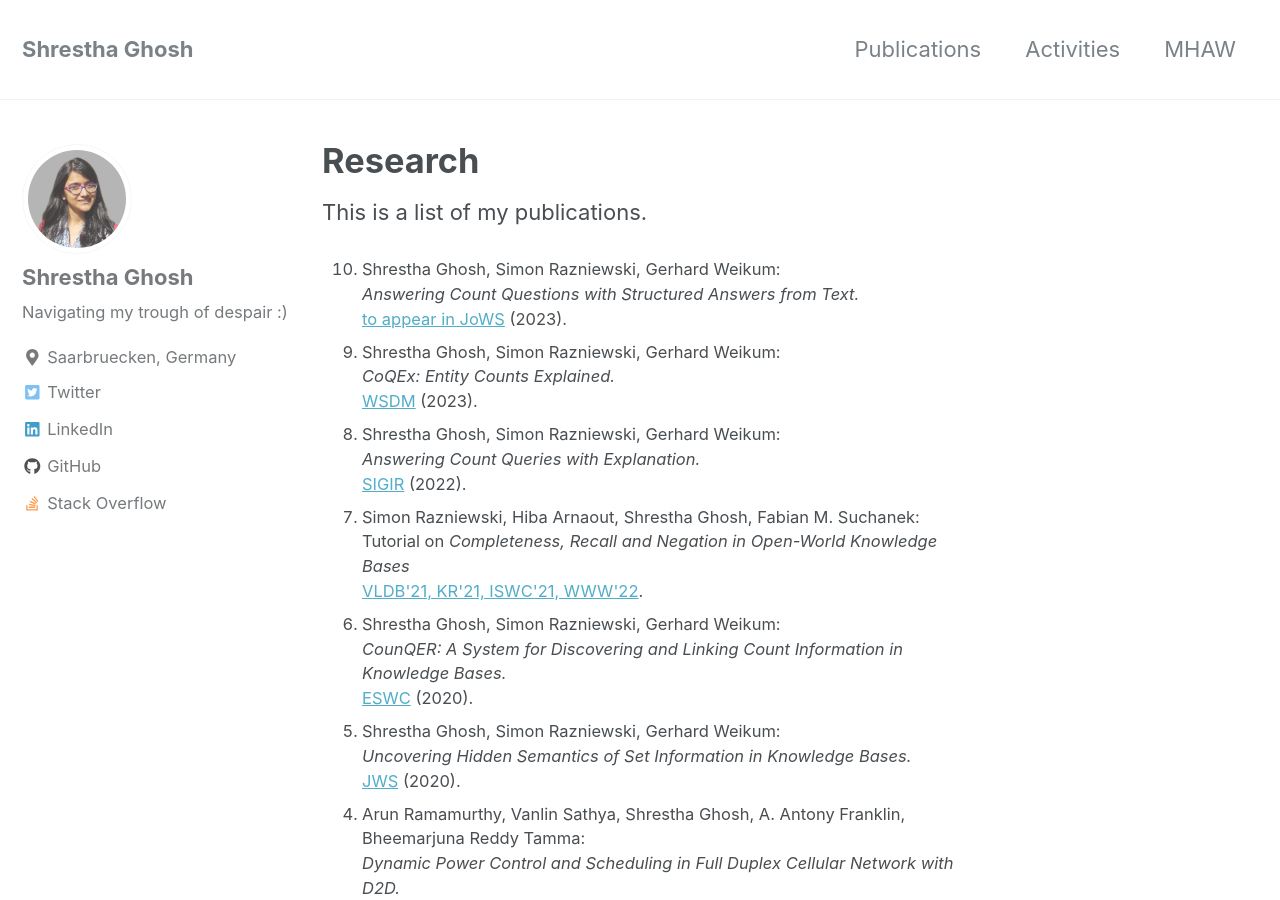
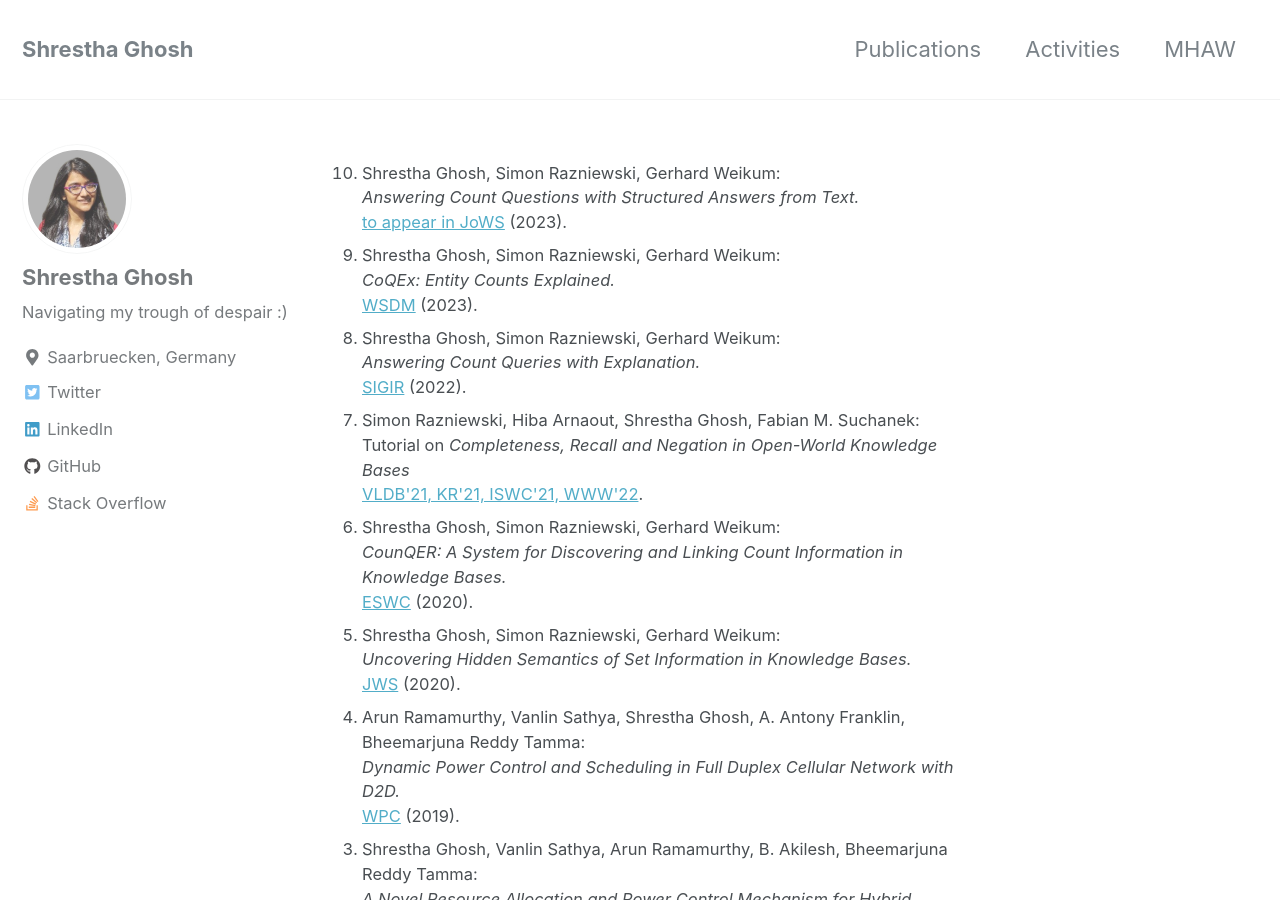
Before and after one commit to ghoshs/ghoshs.github.io, a Jekyll site: the page built from _pages/publications.md, in a window 1280 px wide and 900 px high. Built offline with Jekyll 4.4.1, drawn with Linux system fonts in a browser that asks for light colours; nearby versions of some CDN libraries.

Commit message:
minor fix

```diff
--- a/_pages/publications.md
+++ b/_pages/publications.md
@@ -1,10 +1,9 @@
 ---
 permalink: /publications/
-title: "Research"
+title:
 author_profile: true
 ---
 
-This is a list of my publications.
 <ol reversed class="small">
   <li>
     Shrestha Ghosh, Simon Razniewski, Gerhard Weikum: <br>
```
Also changed, not shown: _pages/activities.md (+1 -1 lines).
